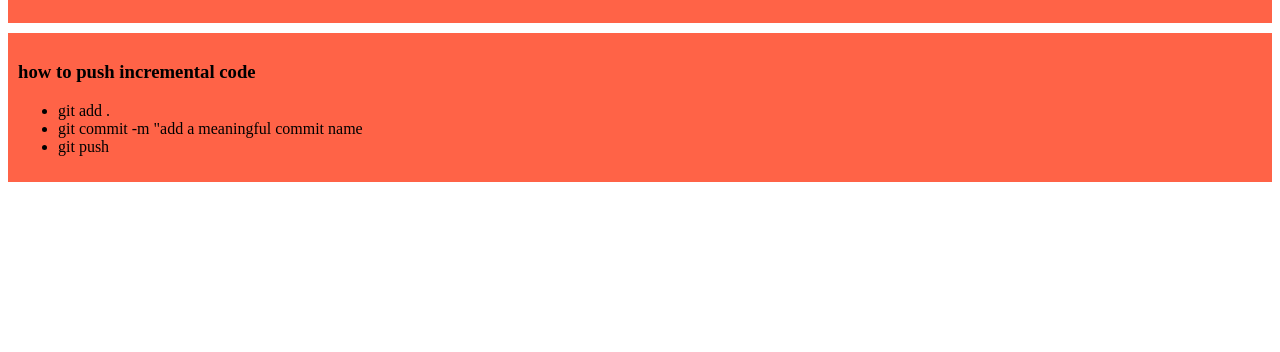
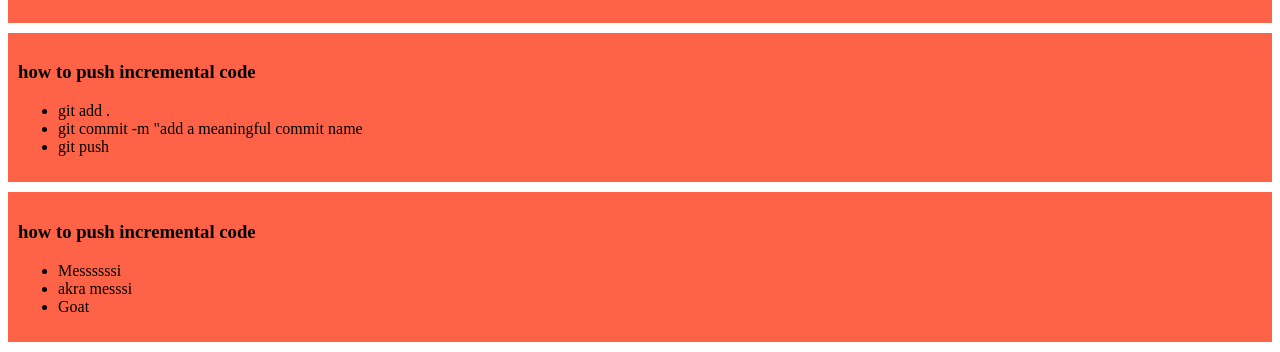
Before and after one commit to Anik66/My-Simple-Website, a plain HTML site: page Index.html in a window 1280 px wide. Shown: the part 461-813 px from the top of the page. Drawn offline with Linux system fonts and the light colour scheme.

Commit message:
div added

```diff
--- a/Index.html
+++ b/Index.html
@@ -33,5 +33,15 @@
         </ul>
 
     </div>
+
+    <div>
+        <h3>how to push incremental code</h3>
+        <ul>
+            <li>Messssssi</li>
+            <li>akra messsi </li>
+            <li>Goat</li>
+        </ul>
+
+    </div>
 </body>
 </html>
```
